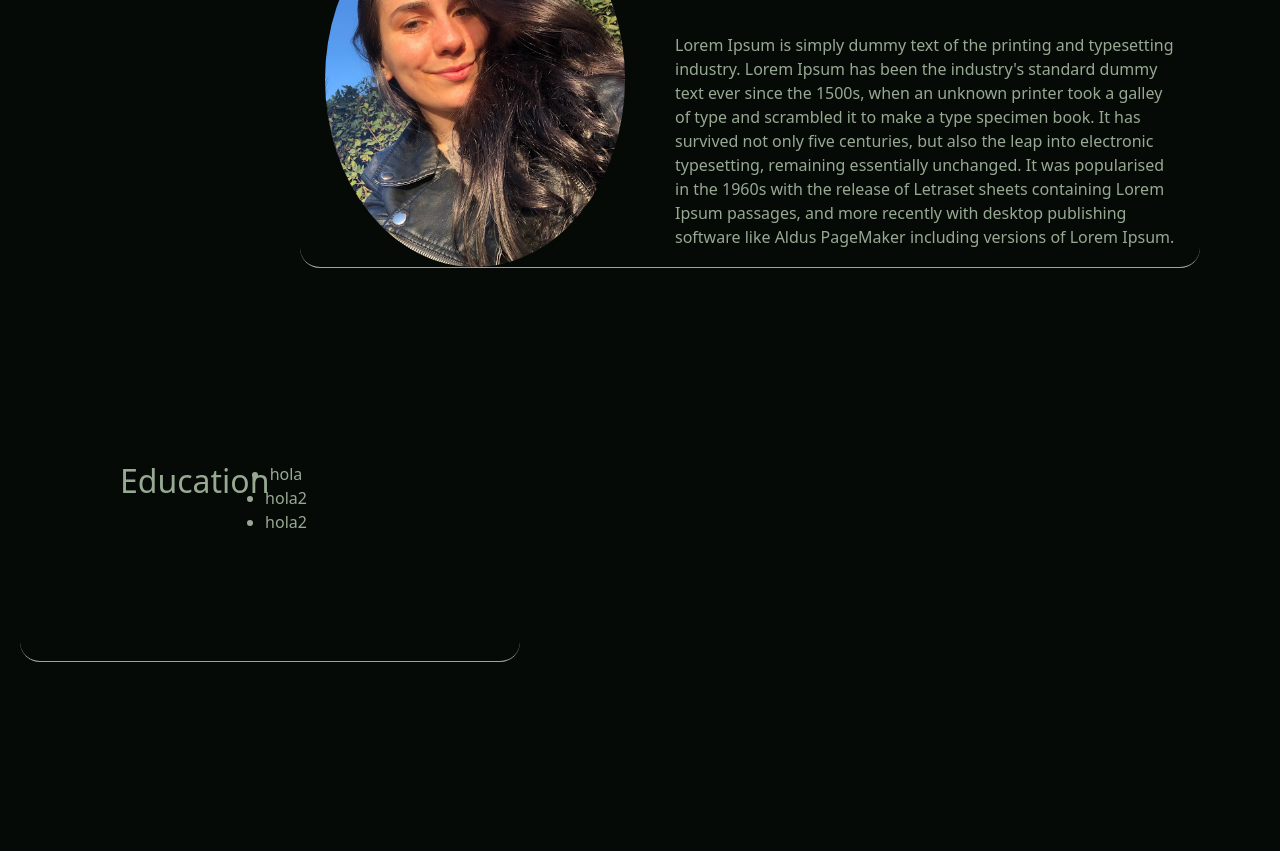
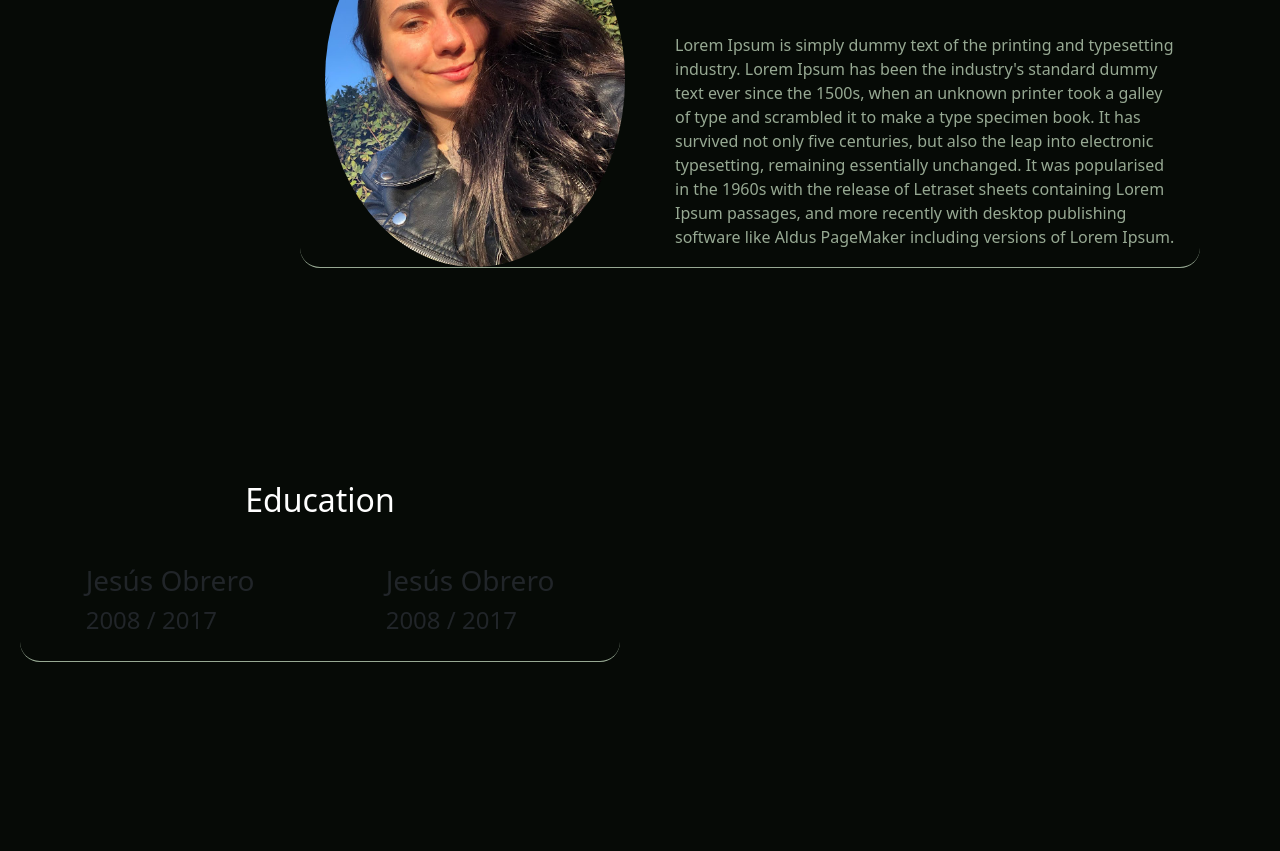
Before and after one commit to Meli-Ridente/Portfolio, a plain HTML site: page index.html in a window 1280 px wide. Shown: the part 538-1389 px from the top of the page. Drawn offline with nearby package versions, Linux system fonts and the light colour scheme.

Commit message:
items education

```diff
--- a/index.html
+++ b/index.html
@@ -1,28 +1,34 @@
 <!DOCTYPE html>
 <html lang="en">
+
 <head>
   <meta charset="UTF-8">
   <meta http-equiv="X-UA-Compatible" content="IE=edge">
   <meta name="viewport" content="width=device-width, initial-scale=1.0">
   <title>Bootstrap demo</title>
-  <link href="https://cdn.jsdelivr.net/npm/bootstrap@5.2.2/dist/css/bootstrap.min.css" rel="stylesheet" integrity="sha384-Zenh87qX5JnK2Jl0vWa8Ck2rdkQ2Bzep5IDxbcnCeuOxjzrPF/et3URy9Bv1WTRi" crossorigin="anonymous">
+  <link href="https://cdn.jsdelivr.net/npm/bootstrap@5.2.2/dist/css/bootstrap.min.css" rel="stylesheet"
+    integrity="sha384-Zenh87qX5JnK2Jl0vWa8Ck2rdkQ2Bzep5IDxbcnCeuOxjzrPF/et3URy9Bv1WTRi" crossorigin="anonymous">
   <link rel="stylesheet" href="style.css">
 </head>
+
 <body>
 
   <header>
     <div class="container">
       <h1>Melissa Ridente</h1>
       <h5>Frontend developer in progress...</h5>
-        <p>Lorem Ipsum is simply dummy text of the printing and typesetting industry. Lorem Ipsum has been the industry's standard dummy text ever since the 1500s, when an unknown printer took a galley of type and scrambled it to make a type specimen book.</p>
-        <button type="button" class="btn btn-outline-success"><a href="https://www.linkedin.com/in/melissa-ridente-gomes-921337169/" target="_blank">Contact me!</a></button>
-        <a href="https://github.com/Meli-Ridente" target="_blank" ><img src="imagenes/github.png"></a>
+      <p>Lorem Ipsum is simply dummy text of the printing and typesetting industry. Lorem Ipsum has been the industry's
+        standard dummy text ever since the 1500s, when an unknown printer took a galley of type and scrambled it to make
+        a type specimen book.</p>
+      <button type="button" class="btn btn-outline-success"><a
+          href="https://www.linkedin.com/in/melissa-ridente-gomes-921337169/" target="_blank">Contact me!</a></button>
+      <a href="https://github.com/Meli-Ridente" target="_blank"><img src="imagenes/github.png"></a>
     </div>
   </header>
 
   <nav class="barra-principal">
     <div class="container-nav">
-        <img src="imagenes/css-3.png" >
+      <img src="imagenes/css-3.png">
       <img src="imagenes/bootstrap2.png">
       <img src="imagenes/js.png">
       <img src="imagenes/sass.png">
@@ -38,18 +44,30 @@
       </div>
       <div class="about-me-texto">
         <h2>About me</h2>
-          <p>Lorem Ipsum is simply dummy text of the printing and typesetting industry. Lorem Ipsum has been the industry's standard dummy text ever since the 1500s, when an unknown printer took a galley of type and scrambled it to make a type specimen book. It has survived not only five centuries, but also the leap into electronic typesetting, remaining essentially unchanged. It was popularised in the 1960s with the release of Letraset sheets containing Lorem Ipsum passages, and more recently with desktop publishing software like Aldus PageMaker including versions of Lorem Ipsum.</p>
+        <p>Lorem Ipsum is simply dummy text of the printing and typesetting industry. Lorem Ipsum has been the
+          industry's standard dummy text ever since the 1500s, when an unknown printer took a galley of type and
+          scrambled it to make a type specimen book. It has survived not only five centuries, but also the leap into
+          electronic typesetting, remaining essentially unchanged. It was popularised in the 1960s with the release of
+          Letraset sheets containing Lorem Ipsum passages, and more recently with desktop publishing software like Aldus
+          PageMaker including versions of Lorem Ipsum.</p>
       </div>
     </div>
     <div class="education">
       <h2>Education</h2>
-        <ul class="lista">
-          <li>hola</li>
-          <li>hola2</li>
-          <li>hola2</li>
-        </ul>
+      <div class="education-items">
+
+        <div class="education-item">
+          <h3>Jesús Obrero</h3>
+          <h4>2008 / 2017</h4>
+        </div>
+        <div class="education-item">
+          <h3>Jesús Obrero</h3>
+          <h4>2008 / 2017</h4>
+        </div>
+      </div>
     </div>
   </div>
   </div>
 </body>
+
 </html>
--- a/style.scss
+++ b/style.scss
@@ -1,4 +1,5 @@
 $color-textos: #97a993;
+$color-titulos: white;
 body {
   background-color: #060a06;
 }
@@ -13,7 +14,10 @@ header{
   background-size: cover;
   width: 100%;
   height: 350px;
-  h5, h1, p{
+  h1 {
+    color: $color-titulos;
+  }
+  h5, p{
     color: $color-textos;
   }
   button > a {
@@ -76,6 +80,7 @@ header{
         width: 500px;
         h2 {
           position: relative;
+          color: $color-titulos;
           right: -180px;
           margin-bottom: 50px;
         }
@@ -93,16 +98,22 @@ header{
     left: 20px;
     border-radius: 20px;
     border-bottom: 1px solid #97a993;
-    width: 500px;
+    width: 600px;
+    display: flex;
+    flex-direction: column;
+    justify-content: space-around;
+    .education-items{
+      display: flex;
+      justify-content: space-around;
+    }
     h2 {
-        color: $color-textos;
-        left: 100px;
-        position: absolute;
+      color: $color-titulos;
+      left: 250px;
+      text-align: center;
     }
     .lista {
+      display: flex;
       color: $color-textos;
-        display: flex;
-        flex-direction: column;
-        align-items: center;
+      margin-top: 100px;
     }
  }
```
Also changed, not shown: style.css, 1 other file. Lines whose indentation alone changed are shown as unchanged.
